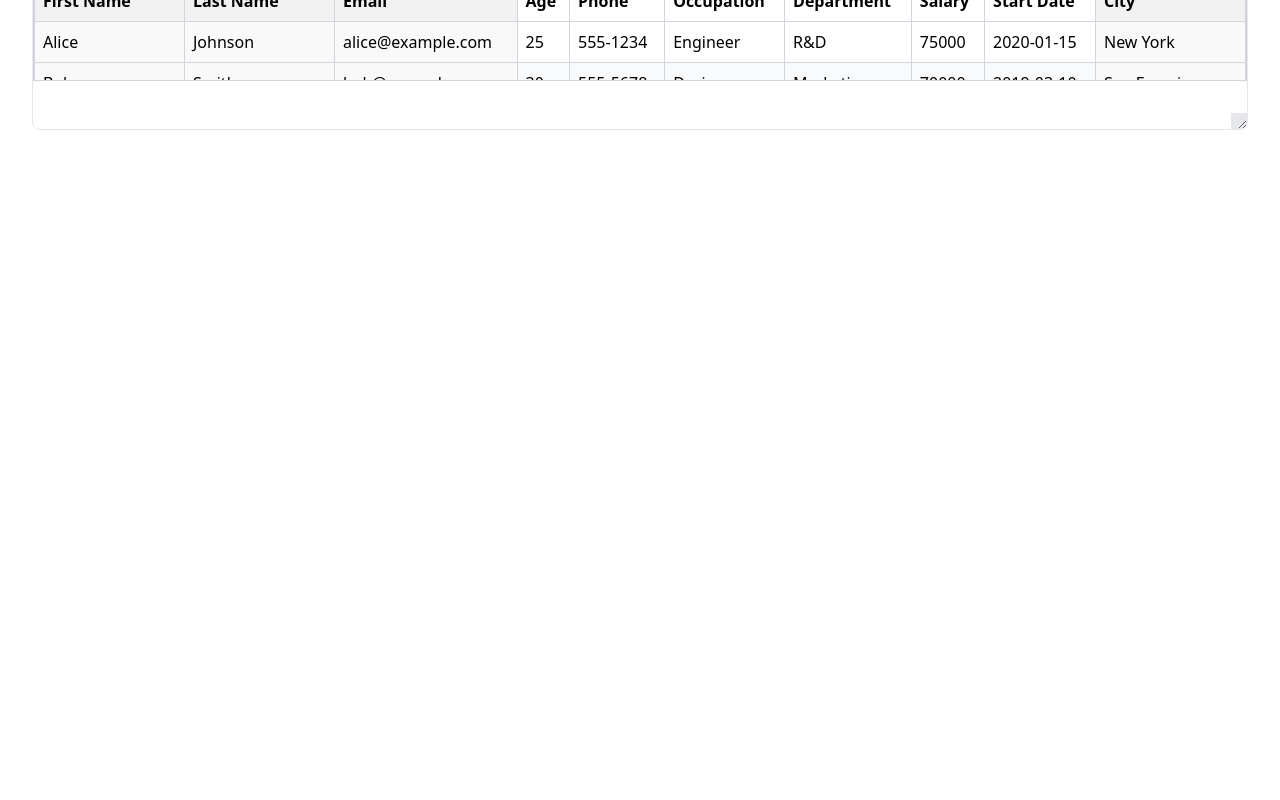
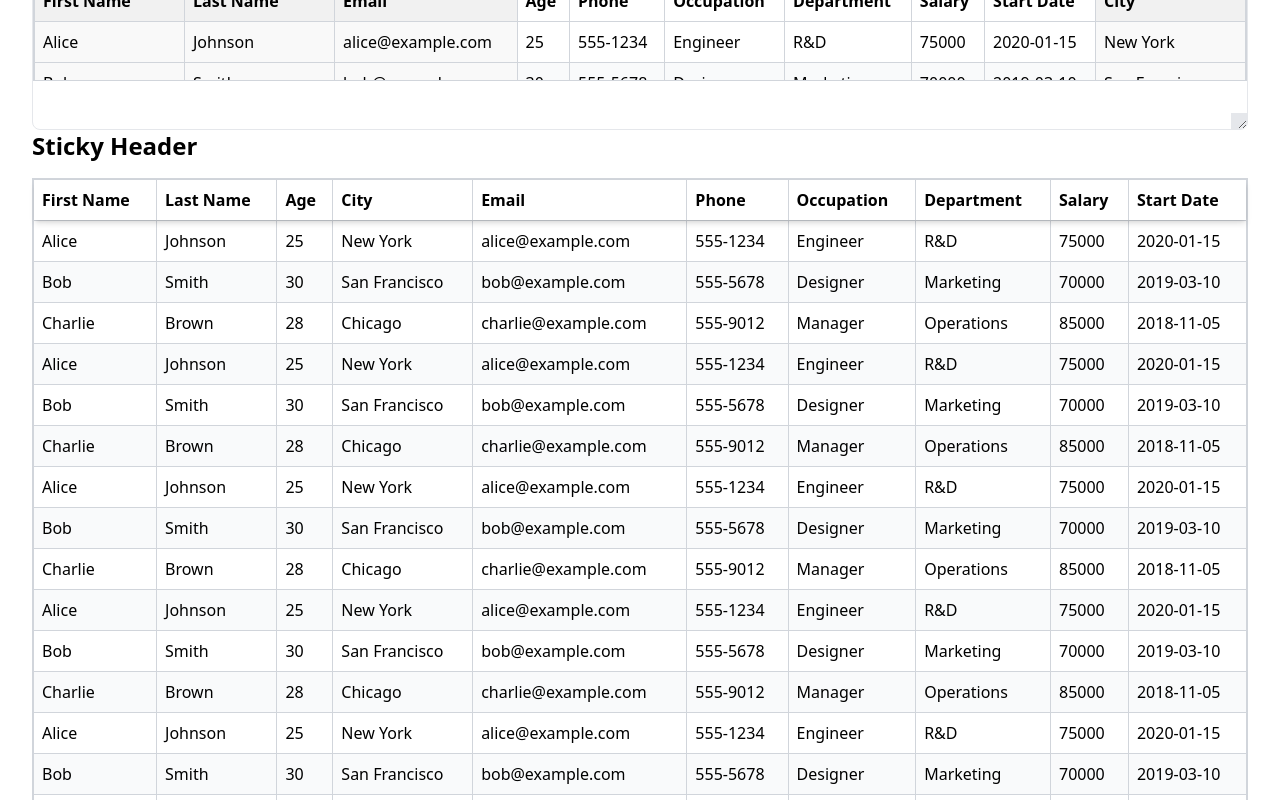
Before and after one commit to harshpathakzz/responsive-table-v2, a React (Vite) app: page / in a window 1280 px wide. Shown: the part 3540-4340 px from the top of the page. Before the commit the page ends 3702 px from the top, so only its background shows below. Built offline with nearby package versions, Linux system fonts and the light colour scheme.

Commit message:
sticky header

```diff
--- a/src/App.tsx
+++ b/src/App.tsx
@@ -8,6 +8,7 @@ import FeatCol from './components/FeatCol';
 import RowExpansion from './components/RowExpansion';
 import DndRow from './components/DndRow';
 import ColPin from './components/ColPin';
+import StickyHeaderTable from './components/StickHeaderTable';
 type Person = {
   id: string;
   firstName: string;
@@ -204,8 +205,8 @@ function App() {
                       <ColPin />
                       <div className="absolute bottom-0 right-0 w-4 h-4 cursor-se-resize bg-gray-200 hover:bg-gray-300" />
                     </div>
-
-
+                    <h1 className="text-2xl font-bold mb-4">Sticky Header</h1>
+<StickyHeaderTable />
                   </div>
 
       </div>
--- /dev/null
+++ b/src/components/StickHeaderTable.tsx
@@ -0,0 +1,396 @@
+import React from 'react';
+import {
+  useReactTable,
+  getCoreRowModel,
+  flexRender,
+} from '@tanstack/react-table';
+
+const defaultData = [
+  {
+    firstName: 'Alice',
+    lastName: 'Johnson',
+    age: 25,
+    city: 'New York',
+    email: 'alice@example.com',
+    phone: '555-1234',
+    occupation: 'Engineer',
+    department: 'R&D',
+    salary: 75000,
+    startDate: '2020-01-15',
+  },
+  {
+    firstName: 'Bob',
+    lastName: 'Smith',
+    age: 30,
+    city: 'San Francisco',
+    email: 'bob@example.com',
+    phone: '555-5678',
+    occupation: 'Designer',
+    department: 'Marketing',
+    salary: 70000,
+    startDate: '2019-03-10',
+  },
+  {
+    firstName: 'Charlie',
+    lastName: 'Brown',
+    age: 28,
+    city: 'Chicago',
+    email: 'charlie@example.com',
+    phone: '555-9012',
+    occupation: 'Manager',
+    department: 'Operations',
+    salary: 85000,
+    startDate: '2018-11-05',
+  },
+  {
+    firstName: 'Alice',
+    lastName: 'Johnson',
+    age: 25,
+    city: 'New York',
+    email: 'alice@example.com',
+    phone: '555-1234',
+    occupation: 'Engineer',
+    department: 'R&D',
+    salary: 75000,
+    startDate: '2020-01-15',
+  },
+  {
+    firstName: 'Bob',
+    lastName: 'Smith',
+    age: 30,
+    city: 'San Francisco',
+    email: 'bob@example.com',
+    phone: '555-5678',
+    occupation: 'Designer',
+    department: 'Marketing',
+    salary: 70000,
+    startDate: '2019-03-10',
+  },
+  {
+    firstName: 'Charlie',
+    lastName: 'Brown',
+    age: 28,
+    city: 'Chicago',
+    email: 'charlie@example.com',
+    phone: '555-9012',
+    occupation: 'Manager',
+    department: 'Operations',
+    salary: 85000,
+    startDate: '2018-11-05',
+  },
+  {
+    firstName: 'Alice',
+    lastName: 'Johnson',
+    age: 25,
+    city: 'New York',
+    email: 'alice@example.com',
+    phone: '555-1234',
+    occupation: 'Engineer',
+    department: 'R&D',
+    salary: 75000,
+    startDate: '2020-01-15',
+  },
+  {
+    firstName: 'Bob',
+    lastName: 'Smith',
+    age: 30,
+    city: 'San Francisco',
+    email: 'bob@example.com',
+    phone: '555-5678',
+    occupation: 'Designer',
+    department: 'Marketing',
+    salary: 70000,
+    startDate: '2019-03-10',
+  },
+  {
+    firstName: 'Charlie',
+    lastName: 'Brown',
+    age: 28,
+    city: 'Chicago',
+    email: 'charlie@example.com',
+    phone: '555-9012',
+    occupation: 'Manager',
+    department: 'Operations',
+    salary: 85000,
+    startDate: '2018-11-05',
+  },
+  {
+    firstName: 'Alice',
+    lastName: 'Johnson',
+    age: 25,
+    city: 'New York',
+    email: 'alice@example.com',
+    phone: '555-1234',
+    occupation: 'Engineer',
+    department: 'R&D',
+    salary: 75000,
+    startDate: '2020-01-15',
+  },
+  {
+    firstName: 'Bob',
+    lastName: 'Smith',
+    age: 30,
+    city: 'San Francisco',
+    email: 'bob@example.com',
+    phone: '555-5678',
+    occupation: 'Designer',
+    department: 'Marketing',
+    salary: 70000,
+    startDate: '2019-03-10',
+  },
+  {
+    firstName: 'Charlie',
+    lastName: 'Brown',
+    age: 28,
+    city: 'Chicago',
+    email: 'charlie@example.com',
+    phone: '555-9012',
+    occupation: 'Manager',
+    department: 'Operations',
+    salary: 85000,
+    startDate: '2018-11-05',
+  },
+  {
+    firstName: 'Alice',
+    lastName: 'Johnson',
+    age: 25,
+    city: 'New York',
+    email: 'alice@example.com',
+    phone: '555-1234',
+    occupation: 'Engineer',
+    department: 'R&D',
+    salary: 75000,
+    startDate: '2020-01-15',
+  },
+  {
+    firstName: 'Bob',
+    lastName: 'Smith',
+    age: 30,
+    city: 'San Francisco',
+    email: 'bob@example.com',
+    phone: '555-5678',
+    occupation: 'Designer',
+    department: 'Marketing',
+    salary: 70000,
+    startDate: '2019-03-10',
+  },
+  {
+    firstName: 'Charlie',
+    lastName: 'Brown',
+    age: 28,
+    city: 'Chicago',
+    email: 'charlie@example.com',
+    phone: '555-9012',
+    occupation: 'Manager',
+    department: 'Operations',
+    salary: 85000,
+    startDate: '2018-11-05',
+  },
+  {
+    firstName: 'Alice',
+    lastName: 'Johnson',
+    age: 25,
+    city: 'New York',
+    email: 'alice@example.com',
+    phone: '555-1234',
+    occupation: 'Engineer',
+    department: 'R&D',
+    salary: 75000,
+    startDate: '2020-01-15',
+  },
+  {
+    firstName: 'Bob',
+    lastName: 'Smith',
+    age: 30,
+    city: 'San Francisco',
+    email: 'bob@example.com',
+    phone: '555-5678',
+    occupation: 'Designer',
+    department: 'Marketing',
+    salary: 70000,
+    startDate: '2019-03-10',
+  },
+  {
+    firstName: 'Charlie',
+    lastName: 'Brown',
+    age: 28,
+    city: 'Chicago',
+    email: 'charlie@example.com',
+    phone: '555-9012',
+    occupation: 'Manager',
+    department: 'Operations',
+    salary: 85000,
+    startDate: '2018-11-05',
+  },
+  {
+    firstName: 'Alice',
+    lastName: 'Johnson',
+    age: 25,
+    city: 'New York',
+    email: 'alice@example.com',
+    phone: '555-1234',
+    occupation: 'Engineer',
+    department: 'R&D',
+    salary: 75000,
+    startDate: '2020-01-15',
+  },
+  {
+    firstName: 'Bob',
+    lastName: 'Smith',
+    age: 30,
+    city: 'San Francisco',
+    email: 'bob@example.com',
+    phone: '555-5678',
+    occupation: 'Designer',
+    department: 'Marketing',
+    salary: 70000,
+    startDate: '2019-03-10',
+  },
+  {
+    firstName: 'Charlie',
+    lastName: 'Brown',
+    age: 28,
+    city: 'Chicago',
+    email: 'charlie@example.com',
+    phone: '555-9012',
+    occupation: 'Manager',
+    department: 'Operations',
+    salary: 85000,
+    startDate: '2018-11-05',
+  },
+  {
+    firstName: 'Alice',
+    lastName: 'Johnson',
+    age: 25,
+    city: 'New York',
+    email: 'alice@example.com',
+    phone: '555-1234',
+    occupation: 'Engineer',
+    department: 'R&D',
+    salary: 75000,
+    startDate: '2020-01-15',
+  },
+  {
+    firstName: 'Bob',
+    lastName: 'Smith',
+    age: 30,
+    city: 'San Francisco',
+    email: 'bob@example.com',
+    phone: '555-5678',
+    occupation: 'Designer',
+    department: 'Marketing',
+    salary: 70000,
+    startDate: '2019-03-10',
+  },
+  {
+    firstName: 'Charlie',
+    lastName: 'Brown',
+    age: 28,
+    city: 'Chicago',
+    email: 'charlie@example.com',
+    phone: '555-9012',
+    occupation: 'Manager',
+    department: 'Operations',
+    salary: 85000,
+    startDate: '2018-11-05',
+  },
+  {
+    firstName: 'Alice',
+    lastName: 'Johnson',
+    age: 25,
+    city: 'New York',
+    email: 'alice@example.com',
+    phone: '555-1234',
+    occupation: 'Engineer',
+    department: 'R&D',
+    salary: 75000,
+    startDate: '2020-01-15',
+  },
+  {
+    firstName: 'Bob',
+    lastName: 'Smith',
+    age: 30,
+    city: 'San Francisco',
+    email: 'bob@example.com',
+    phone: '555-5678',
+    occupation: 'Designer',
+    department: 'Marketing',
+    salary: 70000,
+    startDate: '2019-03-10',
+  },
+  {
+    firstName: 'Charlie',
+    lastName: 'Brown',
+    age: 28,
+    city: 'Chicago',
+    email: 'charlie@example.com',
+    phone: '555-9012',
+    occupation: 'Manager',
+    department: 'Operations',
+    salary: 85000,
+    startDate: '2018-11-05',
+  },
+];
+
+const defaultColumns = [
+  { header: 'First Name', accessorKey: 'firstName' },
+  { header: 'Last Name', accessorKey: 'lastName' },
+  { header: 'Age', accessorKey: 'age' },
+  { header: 'City', accessorKey: 'city' },
+  { header: 'Email', accessorKey: 'email' },
+  { header: 'Phone', accessorKey: 'phone' },
+  { header: 'Occupation', accessorKey: 'occupation' },
+  { header: 'Department', accessorKey: 'department' },
+  { header: 'Salary', accessorKey: 'salary' },
+  { header: 'Start Date', accessorKey: 'startDate' },
+];
+
+function StickyHeaderTable() {
+  const [data] = React.useState(() => [...defaultData]);
+  const [columns] = React.useState(() => [...defaultColumns]);
+
+  const table = useReactTable({
+    data,
+    columns,
+    getCoreRowModel: getCoreRowModel(),
+  });
+
+  return (
+    <div className="border border-gray-300 w-full">
+      <table className="min-w-full border-collapse">
+        {/* Sticky Header */}
+        <thead className="sticky top-0 bg-white z-50 shadow-md overflow-x-auto">
+          {table.getHeaderGroups().map(headerGroup => (
+            <tr key={headerGroup.id}>
+              {headerGroup.headers.map(header => (
+                <th
+                  key={header.id}
+                  className="p-2 border border-gray-300 text-left"
+                >
+                  {header.isPlaceholder
+                    ? null
+                    : flexRender(header.column.columnDef.header, header.getContext())}
+                </th>
+              ))}
+            </tr>
+          ))}
+        </thead>
+
+        {/* Table Body */}
+        <tbody>
+          {table.getRowModel().rows.map(row => (
+            <tr key={row.id} className="odd:bg-white even:bg-gray-50">
+              {row.getVisibleCells().map(cell => (
+                <td key={cell.id} className="p-2 border border-gray-300">
+                  {flexRender(cell.column.columnDef.cell, cell.getContext())}
+                </td>
+              ))}
+            </tr>
+          ))}
+        </tbody>
+      </table>
+    </div>
+  );
+}
+
+export default StickyHeaderTable;
```
